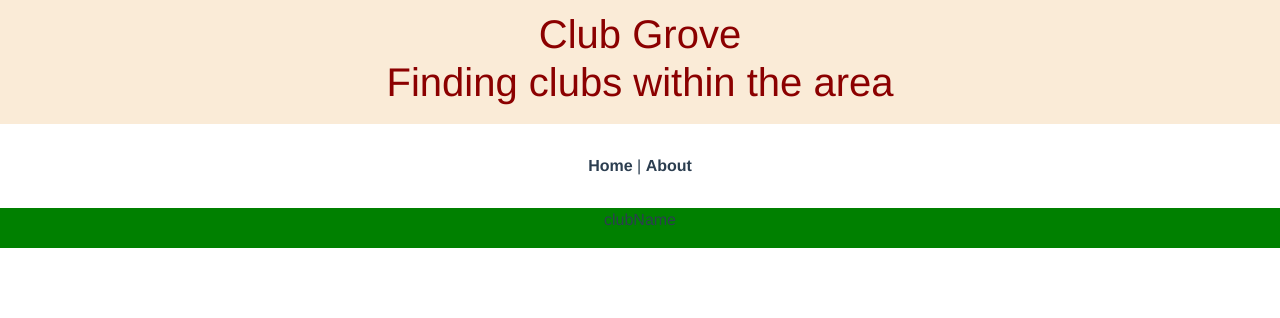
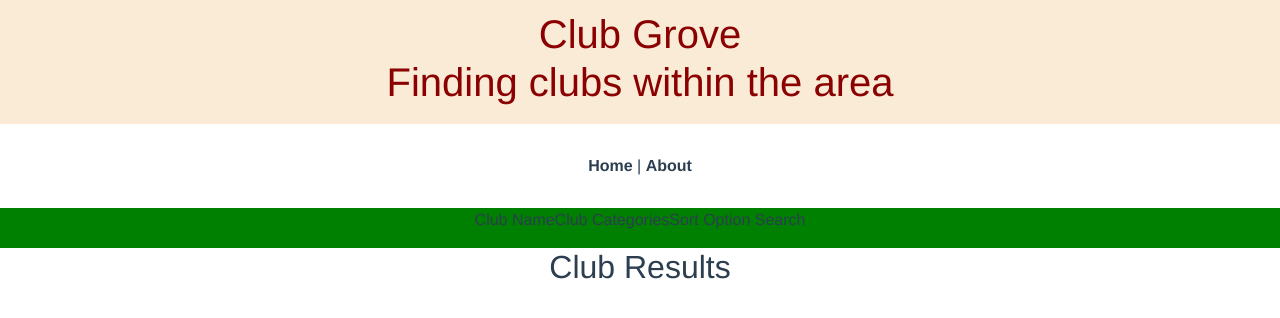
Before and after one commit to Lleeshen/ClubGrove, a Vue app in the folder frontend/: page /club in a window 1280 px wide. Shown: the top 318 px of the page. Built offline with nearby package versions, Linux system fonts and the light colour scheme.

Commit message:
Preparation for more elements on club search page

```diff
--- a/frontend/src/views/ClubSearch.vue
+++ b/frontend/src/views/ClubSearch.vue
@@ -1,6 +1,12 @@
 <template>
-  <div id="searchBar">
-    <span>clubName</span>
+  <div>
+    <div id="searchBar">
+      <span>Club Name</span>
+      <span>Club Categories</span>
+      <span>Sort Option </span>
+      <span>Search </span>
+    </div>
+    <h2> Club Results </h2>
   </div>
 </template>
 
```
